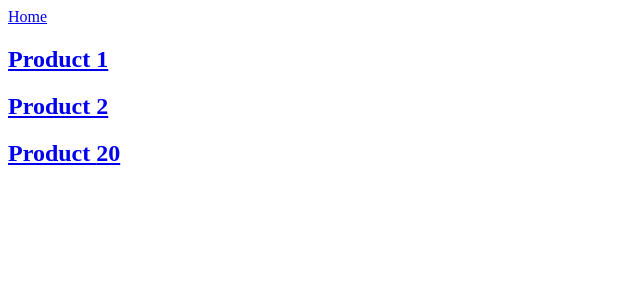
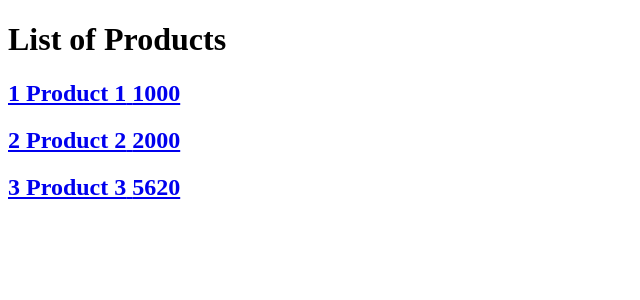
Before and after one commit to NajibBelhadj/nextJS, a Next.js app: page /product in a window 1280 px wide. Shown: the top 300 px of the page, without its empty margins (0-640 px from the left). Built offline with nearby package versions, Linux system fonts and the light colour scheme; data requests are answered from the project's data file.

Commit message:
Incremental Static Regeneration

```diff
--- /dev/null
+++ b/db.json
@@ -0,0 +1,22 @@
+{
+  "products": [
+    {
+      "id": 1,
+      "title": "Product 1",
+      "price": 1000,
+      "description": "Description 1"
+    },
+    {
+      "id": 2,
+      "title": "Product 2",
+      "price": 2000,
+      "description": "Description 2"
+    },
+    {
+      "id": 3,
+      "title": "Product 3",
+      "price": 5620,
+      "description": "Description 3"
+    }
+  ]
+}
--- a/pages/product/index.js
+++ b/pages/product/index.js
@@ -1,14 +1,40 @@
 import Link from "next/link";
 
-//replace == traja3 ll home page
 
-export default function productList({ productId = 20 }) {
+
+export default function productList({ products, productId = 20 }) {
     return (
         <>
-            <Link href="/">Home</Link>
+            <h1> List of Products</h1>
+            {/* <Link href="/">Home</Link>
             <Link href="/product/"><h2>Product 1</h2></Link>
             <Link href="/product/2"><h2>Product 2</h2></Link>
-            <Link href={`/product/${productId}`} replace><h2>Product {productId} </h2></Link>
+            <Link href={`/product/${productId}`} replace><h2>Product {productId} </h2></Link> */
+            }
+            {products.map(product => {
+                return (
+                    <Link key={product.id} href={`product/${product.id}`}>
+                        <div>
+                            <h2> {product.id} {product.title} {product.price} </h2>
+                        </div>
+                    </Link>
+                )
+            })}
         </>
     )
 }
+
+
+export async function getStaticProps() {
+    try {
+        const res = await fetch('http://localhost:4000/products')
+        const data = await res.json();
+        return {
+            props: {
+                products: data,
+            }
+        }
+    } catch (error) {
+        console.log("some error here");
+    }
+}
```
Also changed, not shown: package.json (+5 -2 lines), pages/product/[productId]/index.js (+38 -3 lines), 2 other files (tests, documents, lock files or other folders).
